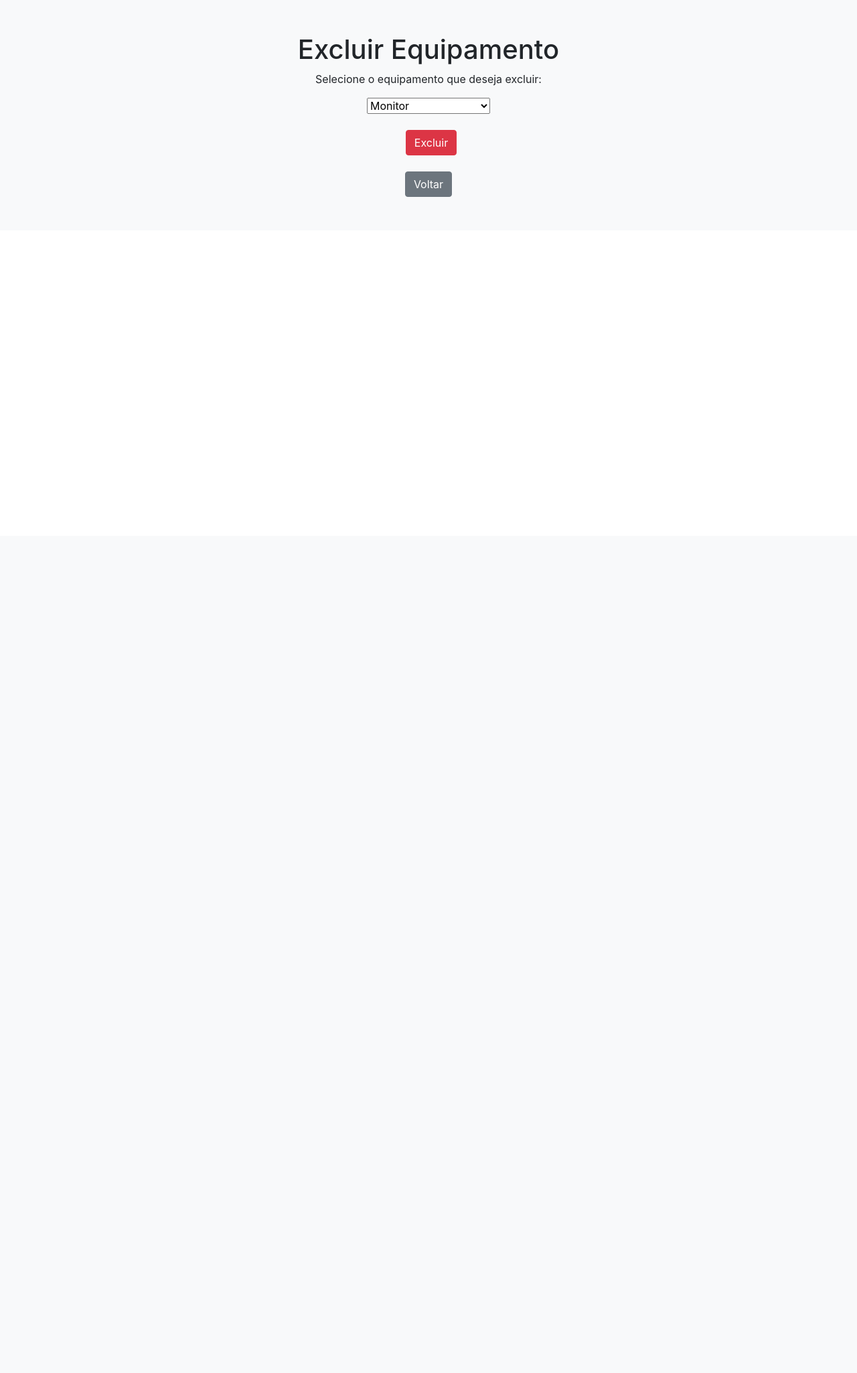
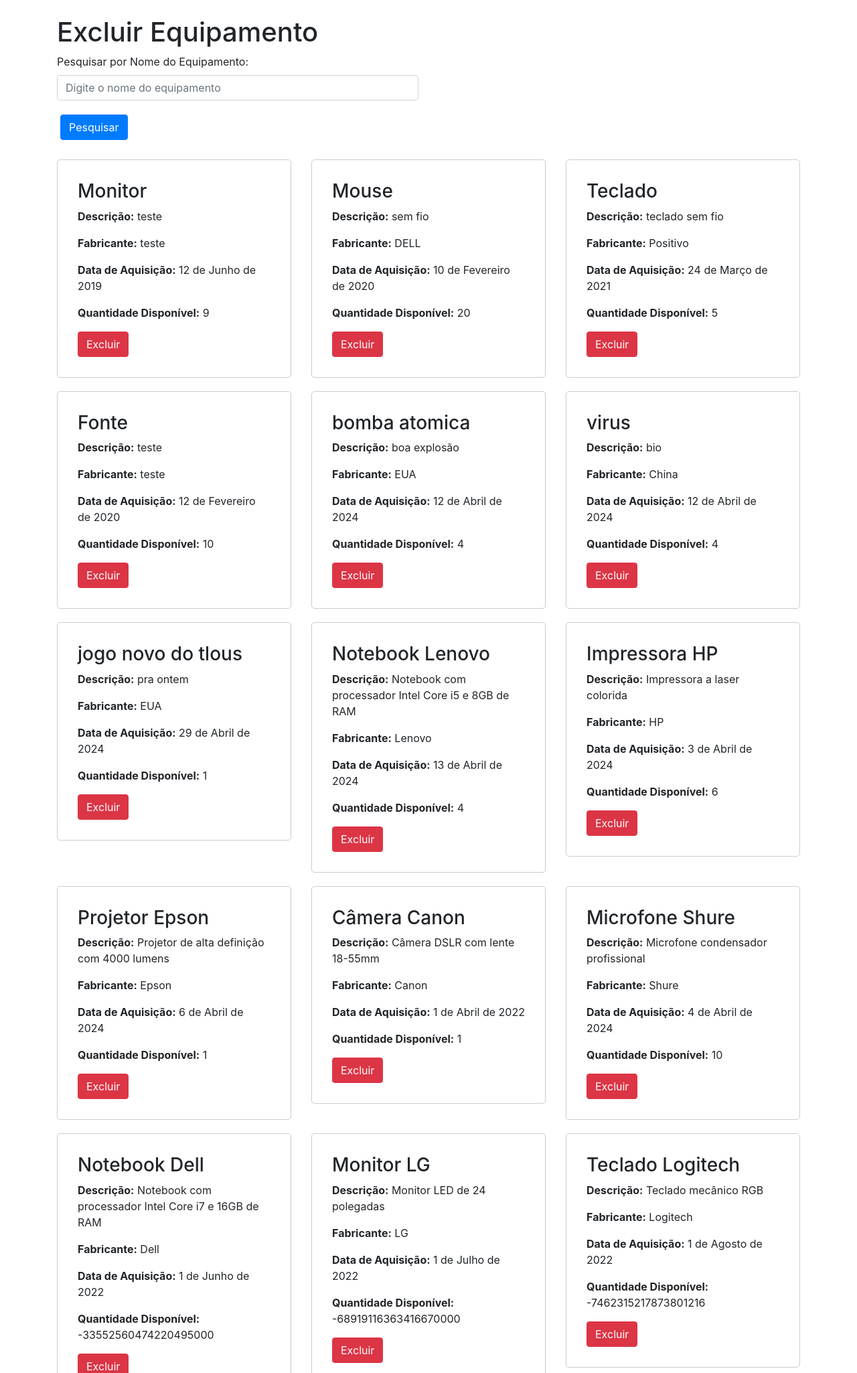
Before and after one commit to julianapvh/sylendar, a Django app: page /excluir_equipamento/ in a window 1280 px wide. Shown: the top 2050 px of the page at 67% size. Before the commit the page ends 294 px from the top, so only its background shows below. Run offline with Django 4.2, Linux system fonts and the light colour scheme; data comes from the database, SQL or seed files in the repository; some libraries are stand-ins or nearby versions.

Commit message:
adicionado novo desgner no template de excluir equiapamento
agora a página de exclusão de equipamentos conta com opção de pesquisa.

```diff
--- a/agendamentos/templates/excluir_equipamento.html
+++ b/agendamentos/templates/excluir_equipamento.html
@@ -1,3 +1,4 @@
+<!-- excluir_equipamento.html -->
 {% load static %}
 <!DOCTYPE html>
 <html lang="pt-BR">
@@ -10,44 +11,61 @@
     <link rel="stylesheet" href="https://maxcdn.bootstrapcdn.com/bootstrap/4.5.2/css/bootstrap.min.css">
     <!-- Adicione o link para o CSS do SweetAlert2 -->
     <link rel="stylesheet" href="https://cdn.jsdelivr.net/npm/sweetalert2@11/dist/sweetalert2.min.css">
+    <style>
+        .equipamento-card {
+            margin-bottom: 20px;
+            border: 1px solid #ccc;
+            border-radius: 5px;
+            padding: 10px;
+        }
+        .equipamento-card h3 {
+            margin-top: 0;
+        }
+    </style>
 </head>
 <body>
-    <div class="container_home">
-        <div class="home-form">
-            <h1>Excluir Equipamento</h1>
-            <p>Selecione o equipamento que deseja excluir:</p>
-            <form action="{% url 'excluir_equipamento' %}" method="POST" id="deleteForm">
-                {% csrf_token %}
-                <select name="equipamento_id">
-                    {% for equipamento in equipamentos %}
-                        <option value="{{ equipamento.id }}">{{ equipamento.nome }}</option>
-                    {% endfor %}
-                </select>
-                <br>
-                <br>
-                <!-- Adicione SweetAlert2 ao clicar no botão Excluir -->
-                <button type="button" class="btn btn-danger ml-2" onclick="confirmarExclusao()">Excluir</button>
-                <br>
-                <br>
-
-                <a href="{% url 'administrador' %}" class="btn btn-secondary">Voltar</a>
-
-            </form>
+    <div class="container">
+        <h1 class="mt-4">Excluir Equipamento</h1>
+        <div class="row mb-4">
+            <div class="col-md-6">
+                <form id="searchForm" method="GET">
+                    <div class="form-group">
+                        <label for="search">Pesquisar por Nome do Equipamento:</label>
+                        <input type="text" class="form-control" id="search" name="search" placeholder="Digite o nome do equipamento">
+                    </div>
+                    <button type="submit" class="btn btn-primary">Pesquisar</button>
+                </form>
+            </div>
         </div>
+        <div class="row">
+            {% for equipamento in equipamentos %}
+            <div class="col-md-4">
+                <div class="card equipamento-card">
+                    <div class="card-body">
+                        <h3>{{ equipamento.nome }}</h3>
+                        <p><strong>Descrição:</strong> {{ equipamento.descricao }}</p>
+                        <p><strong>Fabricante:</strong> {{ equipamento.fabricante }}</p>
+                        <p><strong>Data de Aquisição:</strong> {{ equipamento.data_aquisicao }}</p>
+                        <p><strong>Quantidade Disponível:</strong> {{ equipamento.quantidade_disponivel }}</p>
+                        <!-- Adicionar chamada JavaScript para confirmar a exclusão -->
+                        <button type="button" class="btn btn-danger" onclick="confirmarExclusao('{{ equipamento.nome }}', '{{ equipamento.id }}')">Excluir</button>
+                    </div>
+                </div>
+            </div>
+            {% endfor %}
+        </div>
+        <a href="{% url 'administrador' %}" class="btn btn-primary mt-4">Voltar</a>
     </div>
 
     <!-- Adicione o script do SweetAlert2 -->
     <script src="https://cdn.jsdelivr.net/npm/sweetalert2@11/dist/sweetalert2.all.min.js"></script>
 
     <script>
-        function confirmarExclusao() {
-            var equipamentoSelecionado = document.querySelector('select[name="equipamento_id"]').value;
-            var equipamentoNome = document.querySelector('select[name="equipamento_id"] option[value="' + equipamentoSelecionado + '"]').innerText;
-
+        function confirmarExclusao(nomeEquipamento, idEquipamento) {
             // Use SweetAlert2 para confirmar a exclusão
             Swal.fire({
                 title: 'Tem certeza?',
-                text: "Você deseja excluir o equipamento '" + equipamentoNome + "'?",
+                text: "Você deseja excluir o equipamento '" + nomeEquipamento + "'?",
                 icon: 'warning',
                 showCancelButton: true,
                 confirmButtonColor: '#3085d6',
@@ -57,7 +75,7 @@
             }).then((result) => {
                 if (result.isConfirmed) {
                     // Se confirmado, faça a exclusão aqui
-                    document.getElementById('deleteForm').submit(); // Submeta o formulário de exclusão
+                    window.location.href = "{% url 'excluir_equipamento' %}?equipamento_id=" + idEquipamento;
                     // Exibir mensagem de sucesso após a exclusão
                     Swal.fire(
                         'Excluído!',
```
